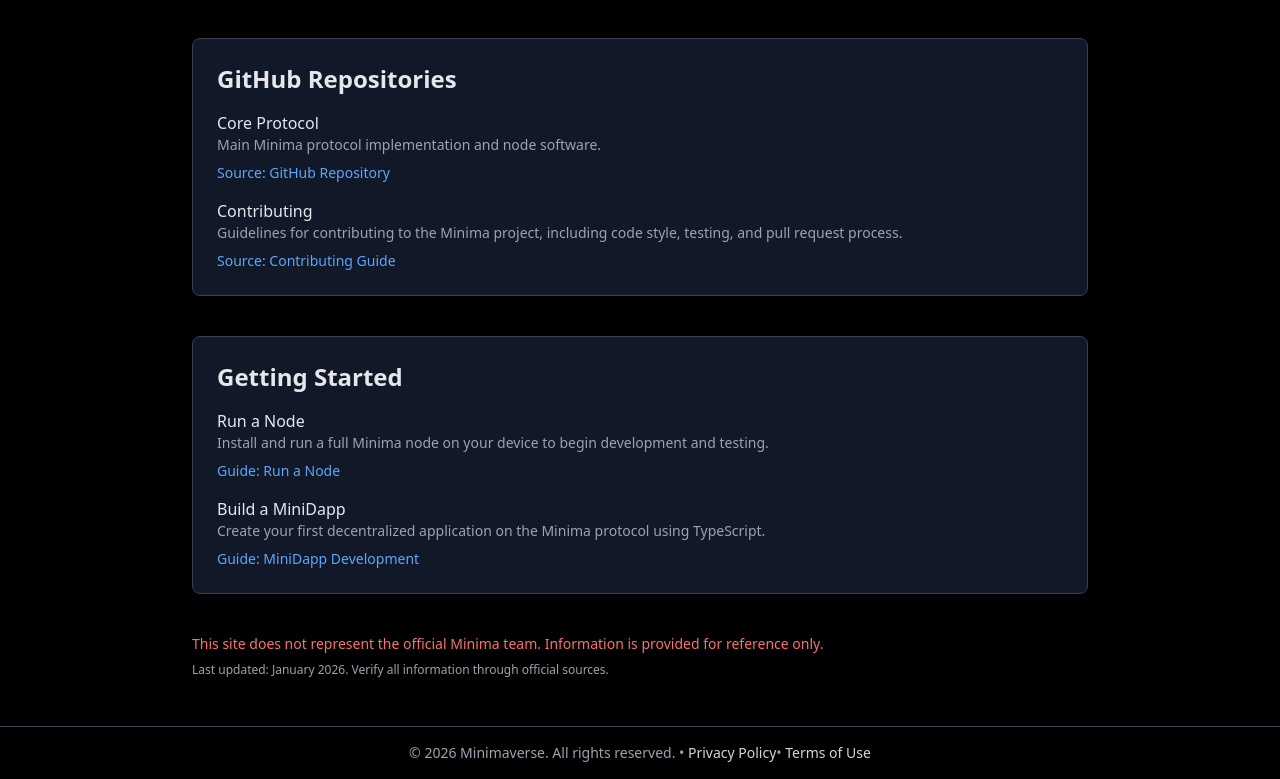
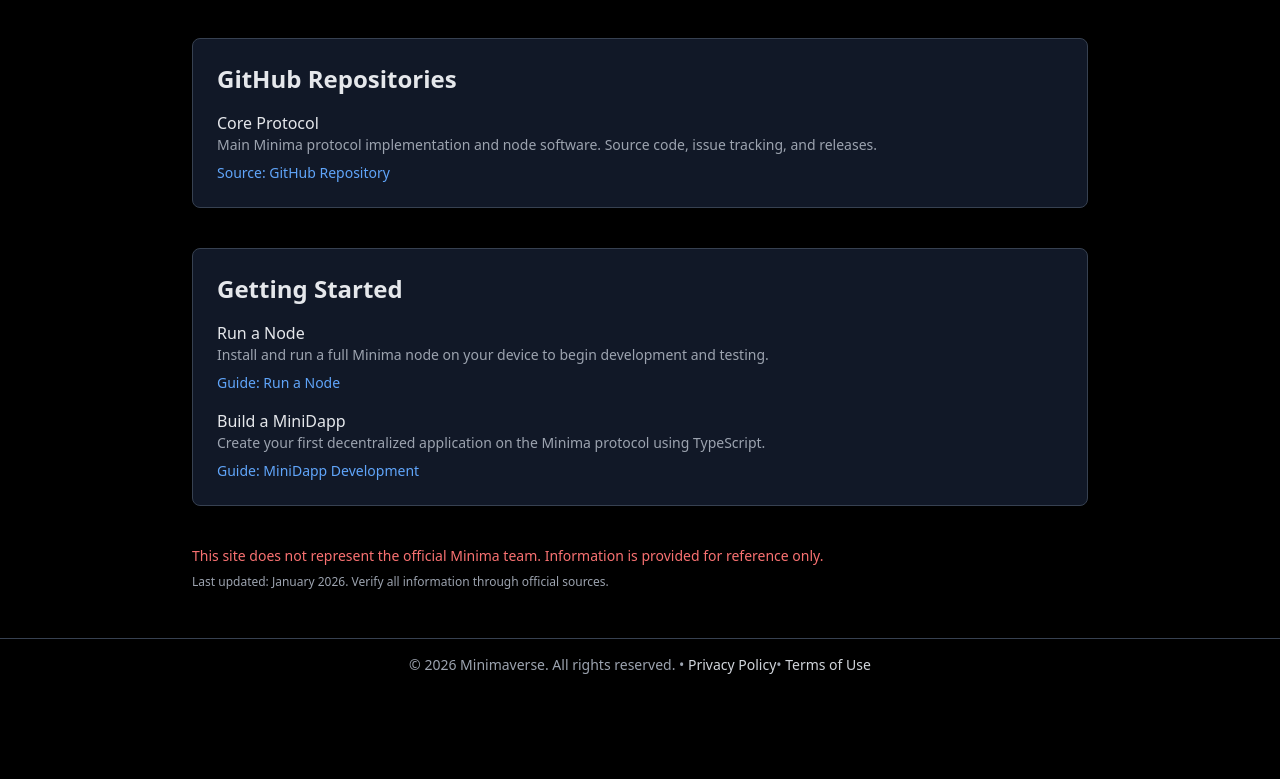
Before and after one commit to KuA1bo/minimaverse-site, a Next.js app: page /developers in a window 1280 px wide. Shown: the part 767-1546 px from the top of the page. After the commit the page ends 1458 px from the top, so only its background shows below. Built offline with nearby package versions, Linux system fonts and the light colour scheme.

Commit message:
fix(developers): remove broken CONTRIBUTING.md link
- Removed non-existent CONTRIBUTING.md link (404 error)
- Simplified GitHub section to single verified link: core protocol repository
- Maintained principle: only include working, verified resources
- All remaining links tested and functional

```diff
--- a/src/app/developers/page.tsx
+++ b/src/app/developers/page.tsx
@@ -81,7 +81,7 @@ export default function DevelopersPage() {
           <div>
             <h3 className="font-medium text-gray-200">Core Protocol</h3>
             <p className="text-gray-400 text-sm">
-              Main Minima protocol implementation and node software.
+              Main Minima protocol implementation and node software. Source code, issue tracking, and releases.
             </p>
             <a
               href="https://github.com/minima-global/Minima"
@@ -90,21 +90,6 @@ export default function DevelopersPage() {
               className="text-blue-400 hover:text-blue-300 text-sm block mt-2"
             >
               Source: GitHub Repository
-            </a>
-          </div>
-
-          <div>
-            <h3 className="font-medium text-gray-200">Contributing</h3>
-            <p className="text-gray-400 text-sm">
-              Guidelines for contributing to the Minima project, including code style, testing, and pull request process.
-            </p>
-            <a
-              href="https://github.com/minima-global/Minima/blob/master/CONTRIBUTING.md"
-              target="_blank"
-              rel="noopener noreferrer"
-              className="text-blue-400 hover:text-blue-300 text-sm block mt-2"
-            >
-              Source: Contributing Guide
             </a>
           </div>
         </div>
```
